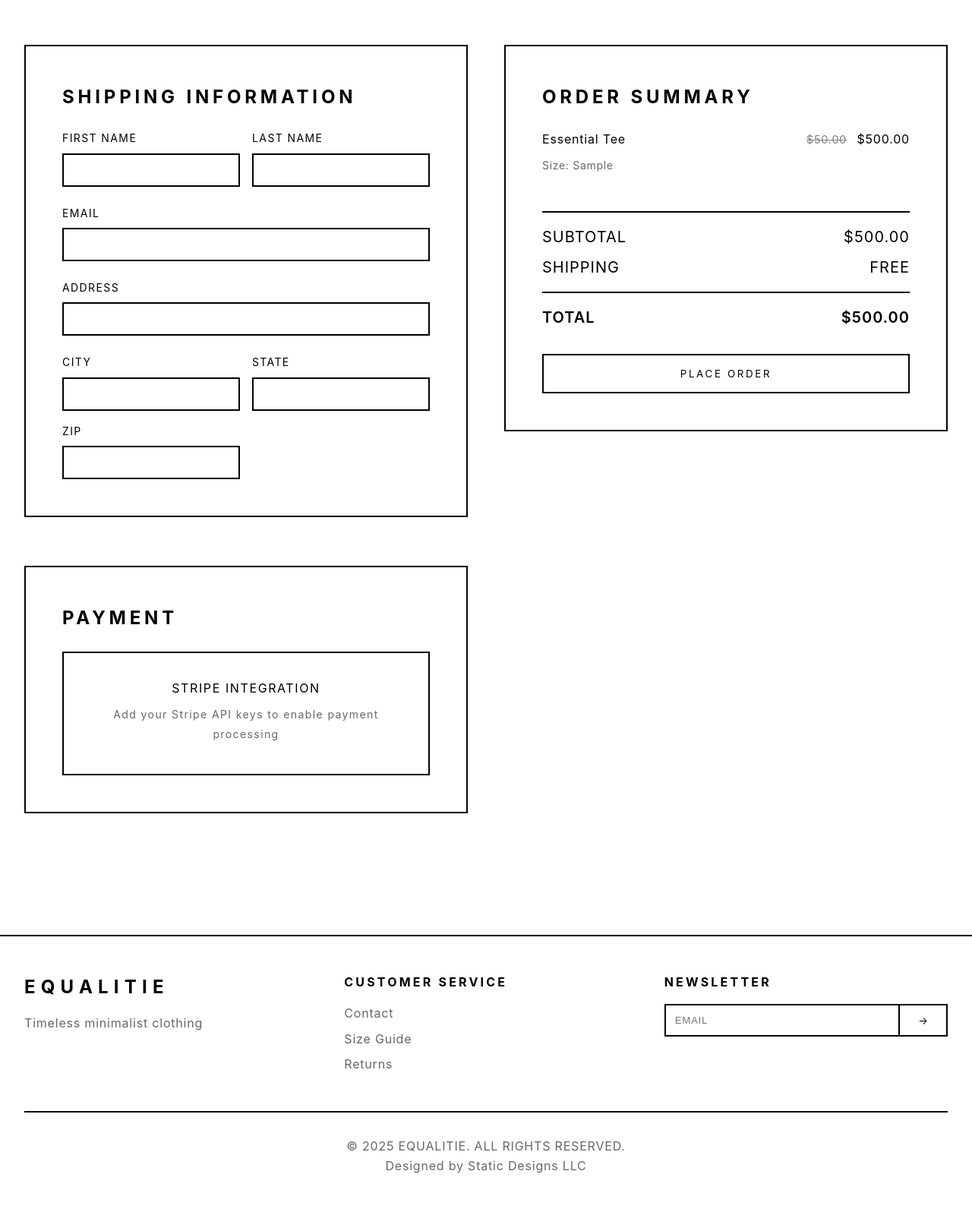
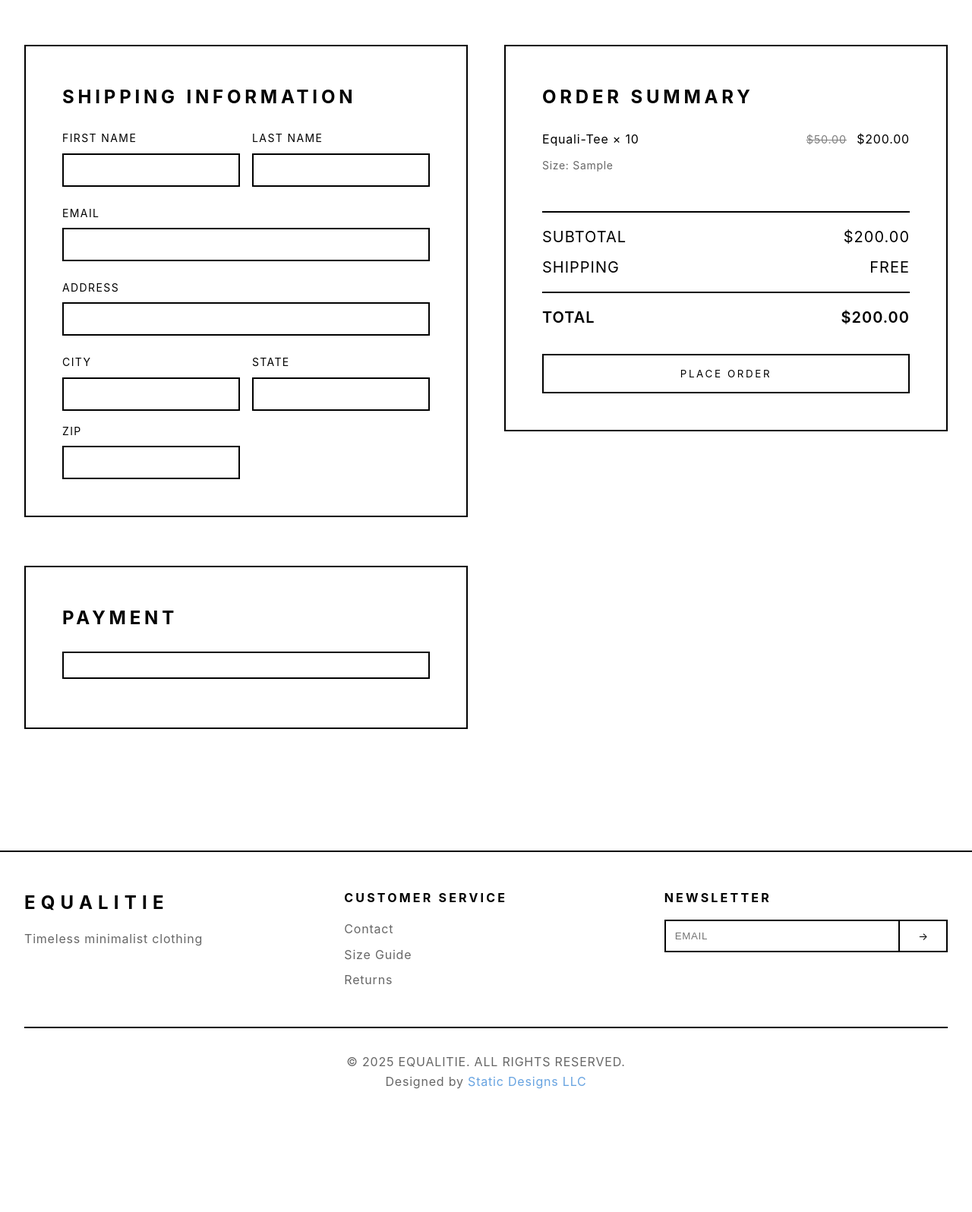
Before and after one commit to sleepystatic/equalitie, a Flask app: page /checkout/ in a window 1280 px wide. Shown: the part 239-1835 px from the top of the page at 76% size. After the commit the page ends 1673 px from the top, so only its background shows below. Run offline with Flask 3, Linux system fonts and the light colour scheme; the visitor is signed in with stand-in values (Sample User, id 1); tables that the repository leaves empty hold one stand-in row (values such as "Sample post"); some libraries are stand-ins or nearby versions.

Commit message:
Bug fixes and design changes

```diff
--- a/app.py
+++ b/app.py
@@ -2,6 +2,8 @@ from flask import Flask, session
 from datetime import timedelta
 import os
 from dotenv import load_dotenv
+
+app = Flask(__name__)
 
 load_dotenv()
 
@@ -14,6 +16,9 @@ app.config['PERMANENT_SESSION_LIFETIME'] = timedelta(days=30)
 # Stripe configuration - now from environment
 app.config['STRIPE_PUBLIC_KEY'] = os.getenv('STRIPE_PUBLIC_KEY')
 app.config['STRIPE_SECRET_KEY'] = os.getenv('STRIPE_SECRET_KEY')
+
+print(f"Stripe Public Key: {app.config['STRIPE_PUBLIC_KEY'][:10]}...")  # Shows first 10 chars
+
 
 # Initialize database
 from models import db
@@ -40,7 +45,7 @@ with app.app_context():
         sample_products = [
             # Shirts
             Product(
-                name='Essential Tee',
+                name='Equali-Tee',
                 category='shirts',
                 price=50.00,
                 description='Classic essential tee crafted from premium cotton.',
@@ -49,7 +54,7 @@ with app.app_context():
                 stock=50
             ),
             Product(
-                name='Classic Crew',
+                name='Green/Beige Polo',
                 category='shirts',
                 price=50.00,
                 description='Timeless crew neck design for everyday wear.',
@@ -58,7 +63,7 @@ with app.app_context():
                 stock=50
             ),
             Product(
-                name='Premium Cotton Tee',
+                name='Black/Green Polo',
                 category='shirts',
                 price=50.00,
                 description='Ultra-soft premium cotton tee with modern fit.',
@@ -67,7 +72,7 @@ with app.app_context():
                 stock=50
             ),
             Product(
-                name='Pocket Tee',
+                name='Black/Beige Polo',
                 category='shirts',
                 price=50.00,
                 description='Classic pocket tee with attention to detail.',
@@ -77,7 +82,7 @@ with app.app_context():
             ),
             # Crewnecks
             Product(
-                name='Classic Crewneck',
+                name='Equalitie Crewneck',
                 category='crewnecks',
                 price=75.00,
                 description='Essential crewneck sweatshirt in heavyweight fabric.',
--- a/requirements.txt
+++ b/requirements.txt
@@ -3,3 +3,4 @@ Flask-SQLAlchemy==3.1.1
 stripe==8.0.0
 python-dotenv==1.0.1
 gunicorn==21.2.0
+stripe==8.0.0
--- a/routes/checkout.py
+++ b/routes/checkout.py
@@ -1,8 +1,9 @@
 from flask import Blueprint, render_template, request, jsonify, current_app
 from models import db, CartItem, Order
 from routes.cart import get_session_id
+import stripe
+from datetime import datetime
 import uuid
-from datetime import datetime
 
 checkout_bp = Blueprint('checkout', __name__)
 
@@ -19,9 +20,16 @@ def checkout():
     subtotal = 0
 
     for item in cart_items:
-        item_dict = item.to_dict()
-        item_total = item.product.price * item.quantity
-        item_dict['total'] = item_total
+        sale_price = round(item.product.price * 0.40, 2)
+        item_total = sale_price * item.quantity
+
+        item_dict = {
+            'product': item.product,
+            'size': item.size,
+            'quantity': item.quantity,
+            'total': item_total
+        }
+
         items.append(item_dict)
         subtotal += item_total
 
@@ -33,47 +41,16 @@ def checkout():
                            stripe_public_key=current_app.config['STRIPE_PUBLIC_KEY'])
 
 
-@checkout_bp.route('/create-payment-intent', methods=['POST'])
-def create_payment_intent():
-    """
-    Create a Stripe Payment Intent
-    Add your Stripe integration here
-    """
-    try:
-        data = request.get_json()
-
-        # TODO: Implement Stripe payment intent creation
-        # Example structure:
-        # import stripe
-        # stripe.api_key = current_app.config['STRIPE_SECRET_KEY']
-        #
-        # intent = stripe.PaymentIntent.create(
-        #     amount=int(data['amount'] * 100),  # Convert to cents
-        #     currency='usd',
-        #     metadata={'order_number': data['order_number']}
-        # )
-        #
-        # return jsonify({
-        #     'clientSecret': intent.client_secret
-        # })
-
-        return jsonify({
-            'success': False,
-            'message': 'Stripe not configured. Add your API keys in app.py'
-        }), 501
-
-    except Exception as e:
-        return jsonify({'success': False, 'message': str(e)}), 400
-
-
 @checkout_bp.route('/process', methods=['POST'])
 def process_checkout():
     """Process the checkout and create an order"""
     try:
+        stripe.api_key = current_app.config['STRIPE_SECRET_KEY']
+
         data = request.get_json()
 
         # Validate required fields
-        required_fields = ['email', 'firstName', 'lastName', 'address', 'city', 'state', 'zip']
+        required_fields = ['email', 'firstName', 'lastName', 'address', 'city', 'state', 'zip', 'payment_method_id']
         for field in required_fields:
             if not data.get(field):
                 return jsonify({'success': False, 'message': f'Missing {field}'}), 400
@@ -84,24 +61,53 @@ def process_checkout():
         if not cart_items:
             return jsonify({'success': False, 'message': 'Cart is empty'}), 400
 
-        # Calculate totals
+        # Calculate totals with discount
         items = []
         subtotal = 0
 
         for item in cart_items:
+            sale_price = round(item.product.price * 0.40, 2)
+
             item_data = {
                 'product_name': item.product.name,
                 'product_id': item.product.id,
                 'size': item.size,
                 'quantity': item.quantity,
-                'price': item.product.price,
-                'total': item.product.price * item.quantity
+                'price': sale_price,
+                'total': sale_price * item.quantity
             }
             items.append(item_data)
-            subtotal += item_data['total']
+            subtotal += sale_price * item.quantity
 
         # Generate unique order number
         order_number = f"EQ{datetime.now().strftime('%Y%m%d')}{uuid.uuid4().hex[:8].upper()}"
+
+        # CHARGE THE CARD
+        try:
+            payment_intent = stripe.PaymentIntent.create(
+                amount=int(subtotal * 100),  # Convert to cents
+                currency='usd',
+                payment_method=data['payment_method_id'],
+                confirm=True,
+                receipt_email=data['email'],
+                description=f'Order {order_number}',
+                metadata={
+                    'order_number': order_number,
+                    'customer_name': f"{data['firstName']} {data['lastName']}"
+                },
+                automatic_payment_methods={
+                    'enabled': True,
+                    'allow_redirects': 'never'
+                }
+            )
+
+            if payment_intent.status != 'succeeded':
+                return jsonify({'success': False, 'message': 'Payment failed'}), 400
+
+        except stripe.error.CardError as e:
+            return jsonify({'success': False, 'message': f'Card declined: {e.user_message}'}), 400
+        except stripe.error.StripeError as e:
+            return jsonify({'success': False, 'message': f'Payment error: {str(e)}'}), 400
 
         # Create order
         order = Order(
@@ -115,12 +121,14 @@ def process_checkout():
             zip_code=data['zip'],
             items=items,
             subtotal=subtotal,
-            total=subtotal  # Free shipping
+            total=subtotal
         )
+        order.stripe_payment_intent = payment_intent.id
+        order.payment_status = 'succeeded'
 
         db.session.add(order)
 
-        # Clear cart after successful order
+        # Clear cart
         for item in cart_items:
             db.session.delete(item)
 
@@ -129,45 +137,19 @@ def process_checkout():
         return jsonify({
             'success': True,
             'order_number': order_number,
-            'message': 'Order placed successfully!'
+            'message': 'Payment successful!'
         })
 
     except Exception as e:
         db.session.rollback()
-        return jsonify({'success': False, 'message': str(e)}), 500
+        import traceback
+        traceback.print_exc()
+        print(f"Checkout error: {str(e)}")
+        return jsonify({'success': False, 'message': 'An error occurred. Please try again.'}), 500
 
 
 @checkout_bp.route('/success/<order_number>')
 def order_success(order_number):
+    """Display order success page"""
     order = Order.query.filter_by(order_number=order_number).first_or_404()
     return render_template('order-success.html', order=order)
-
-
-@checkout_bp.route('/webhook', methods=['POST'])
-def stripe_webhook():
-    """
-    Handle Stripe webhooks
-    Add your webhook handling here
-    """
-    # TODO: Implement Stripe webhook handling
-    # Example structure:
-    # import stripe
-    #
-    # payload = request.data
-    # sig_header = request.headers.get('Stripe-Signature')
-    #
-    # try:
-    #     event = stripe.Webhook.construct_event(
-    #         payload, sig_header, current_app.config['STRIPE_WEBHOOK_SECRET']
-    #     )
-    #
-    #     if event['type'] == 'payment_intent.succeeded':
-    #         payment_intent = event['data']['object']
-    #         # Update order status
-    #
-    # except Exception as e:
-    #     return jsonify({'error': str(e)}), 400
-    #
-    # return jsonify({'success': True})
-
-    return jsonify({'success': False, 'message': 'Webhook not configured'}), 501
--- a/static/css/style.css
+++ b/static/css/style.css
@@ -583,6 +583,21 @@ body.dark-mode .hero-logo.logo-light {
     gap: 2rem;
 }
 
+/* ==================== STRIPE ELEMENTS ==================== */
+.stripe-card-input {
+    border: 2px solid var(--border-color);
+    padding: 1rem;
+    margin-bottom: 1rem;
+    background-color: var(--bg-color);
+}
+
+.stripe-errors {
+    color: #fa755a;
+    margin-top: 0.5rem;
+    font-size: 0.875rem;
+    letter-spacing: 0.05em;
+}
+
 .stripe-placeholder {
     border: 2px solid var(--border-color);
     padding: 2rem;
@@ -1142,7 +1157,12 @@ footer {
 
     .hero-logo {
         max-width: 200px;  /* Smaller on mobile */
-        width: 80%;        /* Or adjust width percentage */
+        width: 80%;    /* Or adjust width percentage */
+        height: auto;
+        margin: 0 auto 2rem auto;
+        display: block;
+        position: relative;
+        top: 30px;
     }
 
     .page-title {
@@ -1152,6 +1172,17 @@ footer {
     .header-container {
         flex-direction: column;
         gap: 1rem;
+    }
+
+    .logo-center a {
+        font-size: 2.5rem;
+        letter-spacing: 0.2em;
+    }
+
+    .logo-center {
+        position: static;
+        transform: none;
+        order: 2;
     }
 
     .nav-left,
@@ -1185,3 +1216,19 @@ footer {
     font-weight: 600;
     font-size: 1.1em;
 }
+
+.designer-link {
+    color: #0066cc;  /* Blue link color */
+    text-decoration: none;
+    transition: opacity 0.3s;
+}
+
+.designer-link:hover {
+    opacity: 0.7;
+    text-decoration: underline;
+}
+
+/* Dark mode variation */
+body.dark-mode .designer-link {
+    color: #4d9fff;  /* Lighter blue for dark mode */
+}
--- a/static/js/main.js
+++ b/static/js/main.js
@@ -101,7 +101,7 @@ function updateCartDisplay(data) {
         cartItemsContainer.innerHTML = items.map(item => `
             <div class="cart-item" data-item-id="${item.id}">
                 <div class="cart-item-header">
-                    <span class="cart-item-name">${item.product.name}</span>
+                    <span class="cart-item-name">${item.product.name} * ${item.quantity}</span>
                     <button class="remove-item" onclick="removeFromCart(${item.id})">
                         <svg xmlns="http://www.w3.org/2000/svg" width="20" height="20" viewBox="0 0 24 24" fill="none" stroke="currentColor" stroke-width="2" stroke-linecap="round" stroke-linejoin="round">
                             <line x1="18" y1="6" x2="6" y2="18"></line>
@@ -291,16 +291,19 @@ const newsletterForm = document.querySelector('.newsletter-form');
 if (newsletterForm) {
     newsletterForm.addEventListener('submit', (e) => {
         e.preventDefault();
-        const email = newsletterForm.querySelector('input').value;
 
-        // TODO: Implement newsletter signup
-        console.log('Newsletter signup:', email);
+        // Show coming soon message
+        const button = newsletterForm.querySelector('button');
+        const originalText = button.innerHTML;
+        button.innerHTML = 'COMING SOON!';
+        button.style.opacity = '0.6';
 
-        // Clear form
-        newsletterForm.reset();
-
-        // Show confirmation (you can customize this)
-        alert('Thank you for subscribing!');
+        // Reset after 3 seconds
+        setTimeout(() => {
+            button.innerHTML = originalText;
+            button.style.opacity = '1';
+            newsletterForm.reset();
+        }, 3000);
     });
 }
 
--- a/templates/base.html
+++ b/templates/base.html
@@ -105,7 +105,7 @@
             </div>
             <div class="footer-bottom">
                 <p>© 2025 EQUALITIE. ALL RIGHTS RESERVED.</p>
-                <p>Designed by <a href="https://staticdesigns.dev/" target="_blank">Static Designs LLC</a></p>
+                <p>Designed by <a href="https://staticdesigns.dev/" target="_blank" class="designer-link">Static Designs LLC</a></p>
             </div>
         </div>
     </footer>
--- a/templates/checkout.html
+++ b/templates/checkout.html
@@ -58,32 +58,34 @@
 
                 <div class="content-box">
                     <h2 class="section-title">PAYMENT</h2>
+
+                    {% if stripe_public_key %}
+                    <div id="card-element" class="stripe-card-input"></div>
+                    <div id="card-errors" role="alert" class="stripe-errors"></div>
+                    {% else %}
                     <div class="stripe-placeholder">
                         <p>STRIPE INTEGRATION</p>
                         <p class="stripe-note">Add your Stripe API keys to enable payment processing</p>
-                        <div id="stripe-card-element" style="display: none;">
-                            <!-- Stripe Elements will be inserted here -->
-                        </div>
                     </div>
+                    {% endif %}
                 </div>
             </div>
 
-            <!-- Right: Order Summary -->
             <div class="order-summary-section">
                 <div class="content-box sticky-summary">
                     <h2 class="section-title">ORDER SUMMARY</h2>
 
                     <div class="summary-items">
-                        {% for item in cart_items %}
+                        {% for cart_item in cart_items %}
                         <div class="summary-item">
                             <div class="summary-item-details">
-                                <span class="item-name">{{ item.product.name }}</span>
+                                <span class="item-name">{{ cart_item['product'].name }} × {{ cart_item['quantity'] }}</span>
                                 <span class="item-price">
-                                    <span class="original-price">${{ "%.2f"|format(item.product.price) }}</span>
-                                    ${{ "%.2f"|format(item.total) }}
+                                    <span class="original-price">${{ "%.2f"|format(cart_item['product'].price) }}</span>
+                                    ${{ "%.2f"|format(cart_item['total']) }}
                                 </span>
                             </div>
-                            <p class="item-size">Size: {{ item.size }}</p>
+                            <p class="item-size">Size: {{ cart_item['size'] }}</p>
                         </div>
                         {% endfor %}
                     </div>
@@ -110,22 +112,67 @@
         {% endif %}
     </div>
 </section>
-{% endblock %}
 
-{% block scripts %}
+{% if stripe_public_key %}
+<script src="https://js.stripe.com/v3/"></script>
 <script>
-document.getElementById('place-order-btn')?.addEventListener('click', async () => {
+const stripe = Stripe('{{ stripe_public_key }}');
+const elements = stripe.elements();
+const cardElement = elements.create('card', {
+    style: {
+        base: {
+            fontSize: '16px',
+            color: '#000',
+            '::placeholder': { color: '#aab7c4' }
+        }
+    }
+});
+cardElement.mount('#card-element');
+cardElement.on('change', function(event) {
+    const displayError = document.getElementById('card-errors');
+    displayError.textContent = event.error ? event.error.message : '';
+});
+
+// Handle place order
+document.getElementById('place-order-btn').addEventListener('click', async () => {
     const form = document.getElementById('checkout-form');
+    const btn = document.getElementById('place-order-btn');
 
     if (!form.checkValidity()) {
         form.reportValidity();
         return;
     }
 
-    const formData = new FormData(form);
-    const data = Object.fromEntries(formData);
+    // Disable button
+    btn.disabled = true;
+    btn.textContent = 'PROCESSING...';
 
     try {
+        // Create payment method
+        const {paymentMethod, error} = await stripe.createPaymentMethod({
+            type: 'card',
+            card: cardElement,
+            billing_details: {
+                name: document.getElementById('firstName').value + ' ' + document.getElementById('lastName').value,
+                email: document.getElementById('email').value,
+                address: {
+                    line1: document.getElementById('address').value,
+                    city: document.getElementById('city').value,
+                    state: document.getElementById('state').value,
+                    postal_code: document.getElementById('zip').value,
+                }
+            }
+        });
+
+        if (error) {
+            throw new Error(error.message);
+        }
+
+        // Send to backend
+        const formData = new FormData(form);
+        const data = Object.fromEntries(formData);
+        data.payment_method_id = paymentMethod.id;
+
         const response = await fetch('{{ url_for("checkout.process_checkout") }}', {
             method: 'POST',
             headers: {'Content-Type': 'application/json'},
@@ -137,12 +184,21 @@ document.getElementById('place-order-btn')?.addEventListener('click', async () =
         if (result.success) {
             window.location.href = `/checkout/success/${result.order_number}`;
         } else {
-            alert(result.message || 'Error processing order');
+            throw new Error(result.message || 'Payment failed');
         }
     } catch (error) {
         console.error('Error:', error);
-        alert('Error processing order. Please try again.');
+        document.getElementById('card-errors').textContent = error.message;
+        btn.disabled = false;
+        btn.textContent = 'PLACE ORDER';
     }
 });
 </script>
+{% else %}
+<script>
+document.getElementById('place-order-btn')?.addEventListener('click', () => {
+    alert('Stripe is not configured. Please add API keys.');
+});
+</script>
+{% endif %}
 {% endblock %}
```
